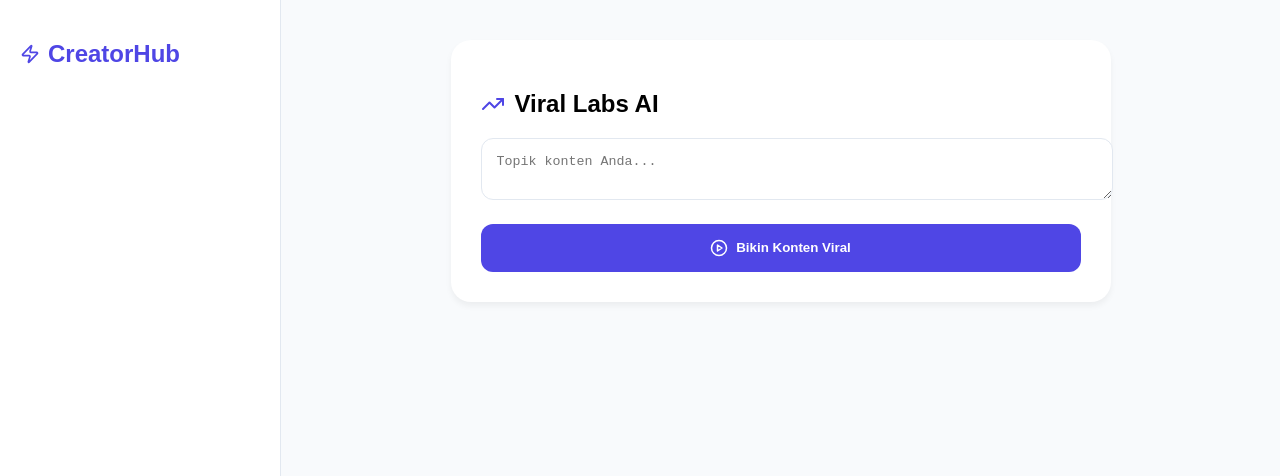
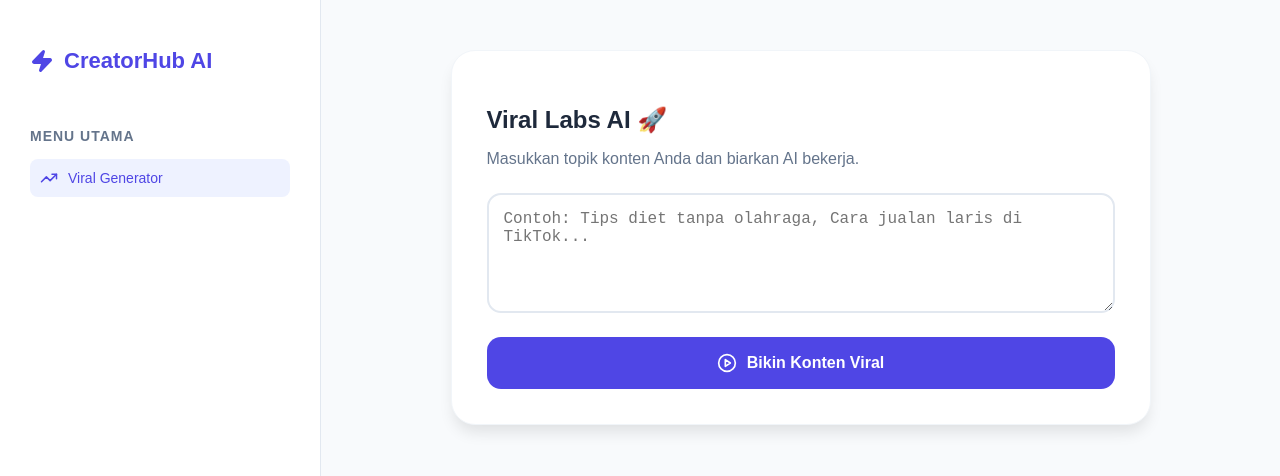
Before and after one commit to Bathyan/creatorhubai, a React (Create React App) app: page / in a window 1280 px wide. Shown: the top 476 px of the page. Built offline with nearby package versions, Linux system fonts and the light colour scheme.

Commit message:
Update App.js

```diff
--- a/src/App.js
+++ b/src/App.js
@@ -1,65 +1,126 @@
 import React, { useState } from 'react';
-import { Zap, TrendingUp, PlayCircle, Loader2 } from 'lucide-react';
+import { Zap, TrendingUp, PlayCircle, Loader2, Copy, CheckCircle } from 'lucide-react';
 
 export default function App() {
   const [topic, setTopic] = useState('');
   const [loading, setLoading] = useState(false);
   const [result, setResult] = useState(null);
+  const [copied, setCopied] = useState(false);
 
   const handleGenerate = async () => {
     if (!topic.trim()) return;
     setLoading(true);
+    setResult(null);
+    setCopied(false);
+
     try {
+      // Mengambil API Key dari Environment Variable Vercel
       const apiKey = process.env.REACT_APP_GEMINI_API_KEY;
+
       const response = await fetch(`https://generativelanguage.googleapis.com/v1beta/models/gemini-1.5-flash:generateContent?key=${apiKey}`, {
         method: 'POST',
         headers: { 'Content-Type': 'application/json' },
         body: JSON.stringify({
-          contents: [{ parts: [{ text: `Berikan 3 hook viral dan 1 skrip video pendek untuk topik: ${topic}` }] }]
+          contents: [{
+            parts: [{
+              text: `Berikan 3 hook viral dan 1 skrip video pendek untuk topik: ${topic}. Format dengan poin-poin yang jelas.`
+            }]
+          }]
         })
       });
+
       const data = await response.json();
+
+      if (data.candidates && data.candidates[0].content.parts[0].text) {
         setResult(data.candidates[0].content.parts[0].text);
+      } else {
+        throw new Error("Format API tidak sesuai");
+      }
     } catch (err) {
-      alert("Cek koneksi atau API Key di Vercel Settings.");
+      alert("Error: Cek kembali API Key di Vercel Settings dan pastikan sudah di-Redeploy.");
+      console.error(err);
     } finally {
       setLoading(false);
     }
   };
 
+  const copyToClipboard = () => {
+    navigator.clipboard.writeText(result);
+    setCopied(true);
+    setTimeout(() => setCopied(false), 2000);
+  };
+
   return (
     <div style={{ backgroundColor: '#f8fafc', minHeight: '100vh', display: 'flex', fontFamily: 'sans-serif' }}>
-      <aside style={{ width: '240px', backgroundColor: 'white', borderRight: '1px solid #e2e8f0', padding: '20px' }}>
-        <h1 style={{ color: '#4f46e5', fontWeight: 'bold', display: 'flex', alignItems: 'center' }}>
-          <Zap size={20} style={{ marginRight: '8px' }} /> CreatorHub
+      {/* Sidebar */}
+      <aside style={{ width: '260px', backgroundColor: 'white', borderRight: '1px solid #e2e8f0', padding: '30px', display: 'flex', flexDirection: 'column' }}>
+        <h1 style={{ color: '#4f46e5', fontSize: '22px', fontWeight: 'bold', display: 'flex', alignItems: 'center', marginBottom: '40px' }}>
+          <Zap size={24} style={{ marginRight: '10px' }} fill="#4f46e5" /> CreatorHub AI
         </h1>
+        <nav style={{ color: '#64748b', fontSize: '14px' }}>
+          <p style={{ fontWeight: '600', textTransform: 'uppercase', letterSpacing: '1px', marginBottom: '15px' }}>Menu Utama</p>
+          <div style={{ display: 'flex', alignItems: 'center', color: '#4f46e5', backgroundColor: '#eef2ff', padding: '10px', borderRadius: '8px', marginBottom: '10px' }}>
+            <TrendingUp size={18} style={{ marginRight: '10px' }} /> Viral Generator
+          </div>
+        </nav>
       </aside>
-      <main style={{ flex: 1, padding: '40px' }}>
-        <div style={{ maxWidth: '600px', margin: '0 auto', backgroundColor: 'white', padding: '30px', borderRadius: '20px', boxShadow: '0 4px 6px rgba(0,0,0,0.05)' }}>
-          <h2 style={{ display: 'flex', alignItems: 'center', marginBottom: '20px' }}>
-             <TrendingUp size={24} style={{ marginRight: '10px', color: '#4f46e5' }} /> Viral Labs AI
-          </h2>
+
+      {/* Main Content */}
+      <main style={{ flex: 1, padding: '50px' }}>
+        <div style={{ maxWidth: '700px', margin: '0 auto' }}>
+          <div style={{ backgroundColor: 'white', padding: '35px', borderRadius: '24px', boxShadow: '0 10px 15px -3px rgba(0,0,0,0.1)', border: '1px solid #f1f5f9' }}>
+            <h2 style={{ fontSize: '24px', fontWeight: '700', color: '#1e293b', marginBottom: '8px' }}>Viral Labs AI 🚀</h2>
+            <p style={{ color: '#64748b', marginBottom: '25px' }}>Masukkan topik konten Anda dan biarkan AI bekerja.</p>
+
             <textarea
-            style={{ width: '100%', padding: '15px', borderRadius: '12px', border: '1px solid #e2e8f0', outline: 'none' }}
-            placeholder="Topik konten Anda..."
+              style={{ width: '100%', padding: '15px', borderRadius: '14px', border: '2px solid #e2e8f0', fontSize: '16px', minHeight: '120px', outline: 'none', transition: 'border 0.2s', boxSizing: 'border-box' }}
+              placeholder="Contoh: Tips diet tanpa olahraga, Cara jualan laris di TikTok..."
               value={topic}
               onChange={(e) => setTopic(e.target.value)}
             />
+
             <button
               onClick={handleGenerate}
-            disabled={loading}
-            style={{ width: '100%', marginTop: '20px', padding: '15px', backgroundColor: '#4f46e5', color: 'white', border: 'none', borderRadius: '12px', cursor: 'pointer', fontWeight: 'bold', display: 'flex', justifyContent: 'center', alignItems: 'center' }}
+              disabled={loading || !topic}
+              style={{ width: '100%', padding: '16px', backgroundColor: loading ? '#94a3b8' : '#4f46e5', color: 'white', border: 'none', borderRadius: '14px', marginTop: '20px', cursor: 'pointer', fontWeight: 'bold', fontSize: '16px', display: 'flex', justifyContent: 'center', alignItems: 'center', transition: 'all 0.2s' }}
             >
-            {loading ? <Loader2 style={{ animation: 'spin 1s linear infinite', marginRight: '8px' }} size={18} /> : <PlayCircle style={{ marginRight: '8px' }} size={18} />}
-            {loading ? "Memproses..." : "Bikin Konten Viral"}
+              {loading ? (
+                <>
+                  <Loader2 style={{ animation: 'spin 1s linear infinite', marginRight: '10px' }} size={20} />
+                  Sedang Meracik Konten...
+                </>
+              ) : (
+                <>
+                  <PlayCircle style={{ marginRight: '10px' }} size={20} />
+                  Bikin Konten Viral
+                </>
+              )}
             </button>
           </div>
+
+          {/* Result Area */}
           {result && (
-          <div style={{ maxWidth: '600px', margin: '20px auto', padding: '20px', backgroundColor: '#eff6ff', borderRadius: '15px', borderLeft: '5px solid #4f46e5' }}>
-            <p style={{ whiteSpace: 'pre-wrap', color: '#1e293b' }}>{result}</p>
+            <div style={{ backgroundColor: 'white', padding: '30px', borderRadius: '24px', boxShadow: '0 4px 6px rgba(0,0,0,0.05)', marginTop: '30px', border: '1px solid #e2e8f0', position: 'relative' }}>
+              <button
+                onClick={copyToClipboard}
+                style={{ position: 'absolute', top: '20px', right: '20px', padding: '8px 12px', border: '1px solid #e2e8f0', borderRadius: '8px', backgroundColor: 'white', cursor: 'pointer', display: 'flex', alignItems: 'center', fontSize: '12px', color: '#64748b' }}
+              >
+                {copied ? <CheckCircle size={14} style={{ color: '#10b981', marginRight: '5px' }} /> : <Copy size={14} style={{ marginRight: '5px' }} />}
+                {copied ? 'Tersalin!' : 'Salin Teks'}
+              </button>
+              <h3 style={{ fontSize: '18px', color: '#1e293b', marginBottom: '15px' }}>Hasil Generasi AI:</h3>
+              <div style={{ whiteSpace: 'pre-wrap', color: '#334155', lineHeight: '1.8', fontSize: '15px' }}>
+                {result}
+              </div>
             </div>
           )}
+        </div>
       </main>
+
+      {/* CSS untuk animasi loading */}
+      <style>{`
+        @keyframes spin { from { transform: rotate(0deg); } to { transform: rotate(360deg); } }
+      `}</style>
     </div>
   );
 }
```
Lines whose indentation alone changed are shown as unchanged.
